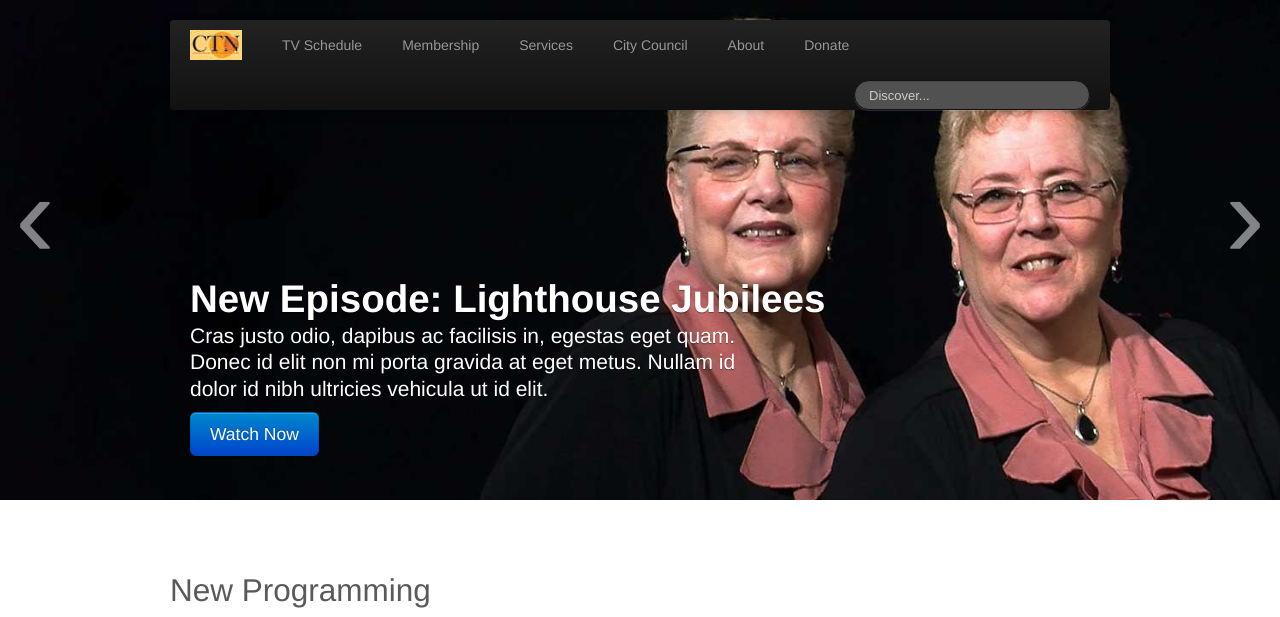
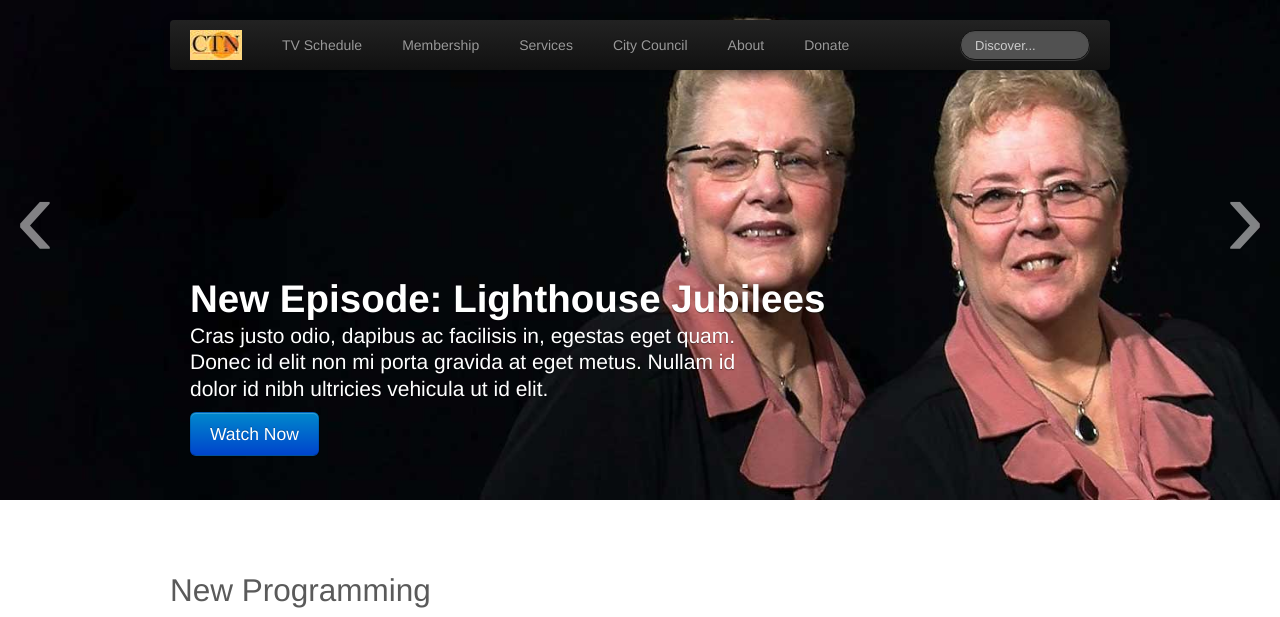
Before and after one commit to raytiley/ctnmockup, a plain HTML site: page index.html in a window 1280 px wide. Shown: the top 617 px of the page. Drawn offline with Linux system fonts and the light colour scheme.

Commit message:
Make search fit

```diff
--- a/assets/css/style.css
+++ b/assets/css/style.css
@@ -50,6 +50,10 @@
     /* Offset the responsive button for proper vertical alignment */
     .navbar .btn-navbar, .navbar-search {
       margin-top: 10px;
+    }
+
+    .search-query {
+      width:100px;
     }
 
 
```
